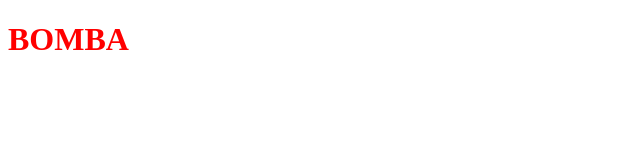
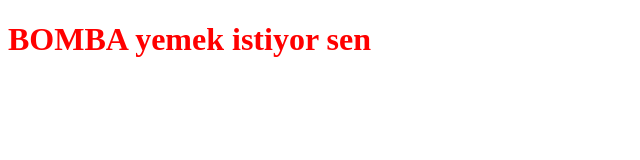
Before and after one commit to cpu-mustafa/genesis, a plain HTML site: page index.html in a window 1280 px wide. Shown: the whole page, without its empty margins (0-640 px from the left). Drawn offline with Linux system fonts and the light colour scheme.

Commit message:
Update index.html

```diff
--- a/index.html
+++ b/index.html
@@ -7,6 +7,6 @@
     <link rel="stylesheet" href="css/style.css">
 </head>
 <body>
-    <h1>BOMBA</h1>
+    <h1>BOMBA yemek istiyor sen</h1>
 </body>
 </html>
```
